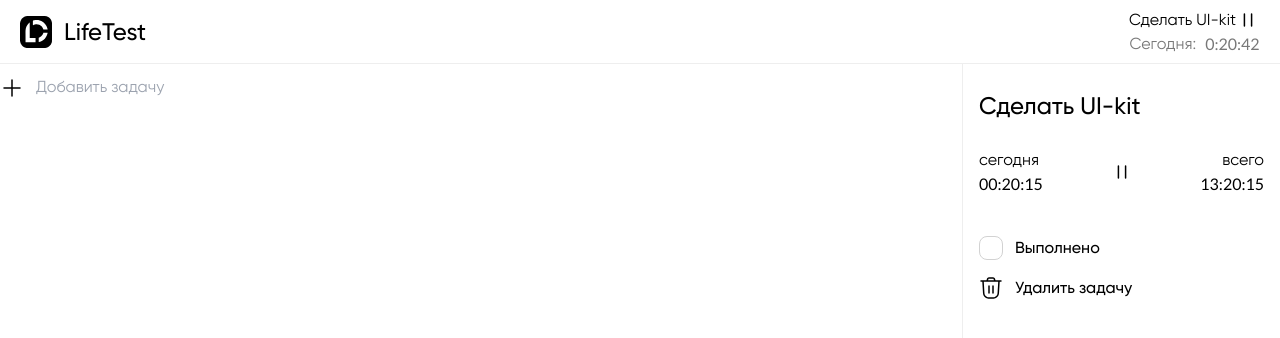
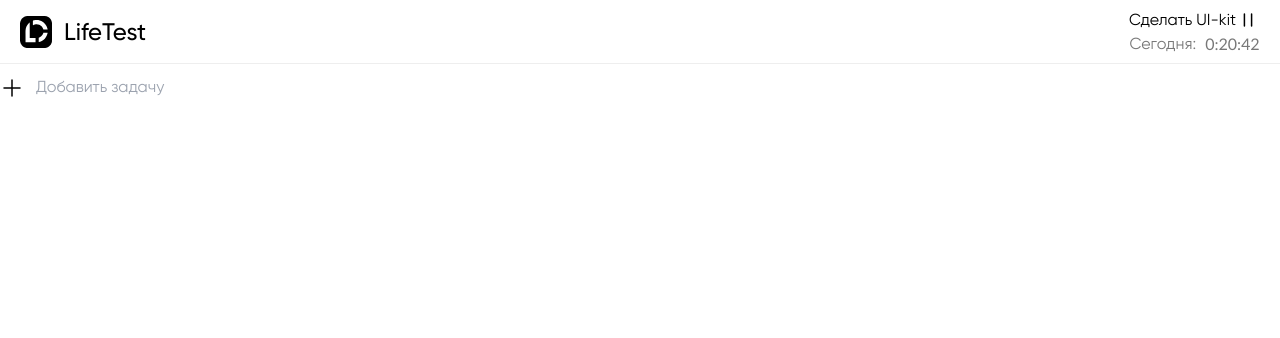
Before and after one commit to andreybyrsa/test-task-quasar, a React (Create React App) app: page / in a window 1280 px wide. Shown: the top 338 px of the page. Built offline with nearby package versions, Linux system fonts and the light colour scheme.

Commit message:
Добавил приттиер в проект

```diff
--- a/package.json
+++ b/package.json
@@ -8,6 +8,7 @@
     "@testing-library/react": "^13.4.0",
     "@testing-library/user-event": "^13.5.0",
     "classnames": "^2.3.2",
+    "prettier": "^2.8.3",
     "prop-types": "^15.8.1",
     "react": "^18.2.0",
     "react-dom": "^18.2.0",
--- a/src/components/AppLayout/AppLayout.jsx
+++ b/src/components/AppLayout/AppLayout.jsx
@@ -1,52 +1,59 @@
-import React, { useMemo } from 'react';
-import classNames from 'classnames';
-import PropTypes from 'prop-types';
-import TaskInput from '../Inputs/TaskInput/TaskInput';
-import TaskBar from '../TaskBar/TaskBar';
-import Task from '../Task/Task';
+import React, { useEffect, useState } from 'react'
+import classNames from 'classnames'
+import PropTypes from 'prop-types'
+import TaskInput from '../Inputs/TaskInput/TaskInput'
+import TaskBar from '../TaskBar/TaskBar'
+import Task from '../Task/Task'
 
-import { useSelector } from 'react-redux';
+import { useSelector } from 'react-redux'
 
-import './AppLayout.scss';
+import './AppLayout.scss'
 
-function AppLayout({
- className,
- contentClassName,
- taskBarClassName,
-}) {
+function AppLayout({ className, contentClassName, taskBarClassName }) {
+  const [currentTaskId, setCurrentTaskId] = useState(-1)
+  const todos = useSelector((state) => state.todosStore.todos)
 
-  const todos = useSelector(state => state.todosStore.todos);
+  useEffect(() => {
+    if (todos.length === 0) {
+      setCurrentTaskId((prevState) => prevState * -1)
+    }
+    if (todos.length > 0) {
+      setCurrentTaskId(0)
+    }
+  }, [todos])
 
-  const AppLayoutClassName = classNames(
-    'app-layout',
-    className,
-  );
-  const AppLayoutContentClassName = classNames(
-    'app-layout__content',
-    contentClassName,
-  );
-  const AppLayoutTaskBarClassName = classNames(
-    'app-layout__task-bar',
-    taskBarClassName,
-  );
+  const AppLayoutClassName = classNames('app-layout', className)
+  const AppLayoutContentClassName = classNames('app-layout__content', contentClassName)
+  const AppLayoutTaskBarClassName = classNames('app-layout__task-bar', taskBarClassName)
 
-  const taskBar = useMemo(() => {
-    return <TaskBar />
-  }, []);
+  const showCurrentTaskBar = (taskId) => {
+    const currentIndex = todos.findIndex((elem) => elem.id === taskId)
+    setCurrentTaskId(currentIndex)
+  }
 
   return (
     <div className={AppLayoutClassName}>
       <div className={AppLayoutContentClassName}>
         <TaskInput />
         {todos.map((elem) => (
-          <Task key={elem.id} task={elem} taskName={elem.todo} trackedTime={elem.trackedTime} />
+          <Task
+            key={elem.id}
+            onClick={() => showCurrentTaskBar(elem.id)}
+            task={elem}
+            taskName={elem.todo}
+            trackedTime={elem.trackedTime}
+          />
         ))}
       </div>
-      <div className={AppLayoutTaskBarClassName}>
-        {taskBar}
-      </div>
+      {todos.length > 0 && currentTaskId >= 0 ? (
+        <div className={AppLayoutTaskBarClassName}>
+          <TaskBar task={todos[currentTaskId]} />
+        </div>
+      ) : (
+        <></>
+      )}
     </div>
-  );
+  )
 }
 
 AppLayout.defaultProps = {
@@ -54,13 +61,13 @@ AppLayout.defaultProps = {
   contentClassName: '',
   taskBarClassName: '',
   children: null,
-};
+}
 
 AppLayout.propTypes = {
   className: PropTypes.string,
   contentClassName: PropTypes.string,
   taskBarClassName: PropTypes.string,
   children: PropTypes.array,
-};
+}
 
-export default AppLayout;
+export default AppLayout
```
Also changed, not shown: .prettierrc.json (added), 1 other file (tests, documents, lock files or other folders).
